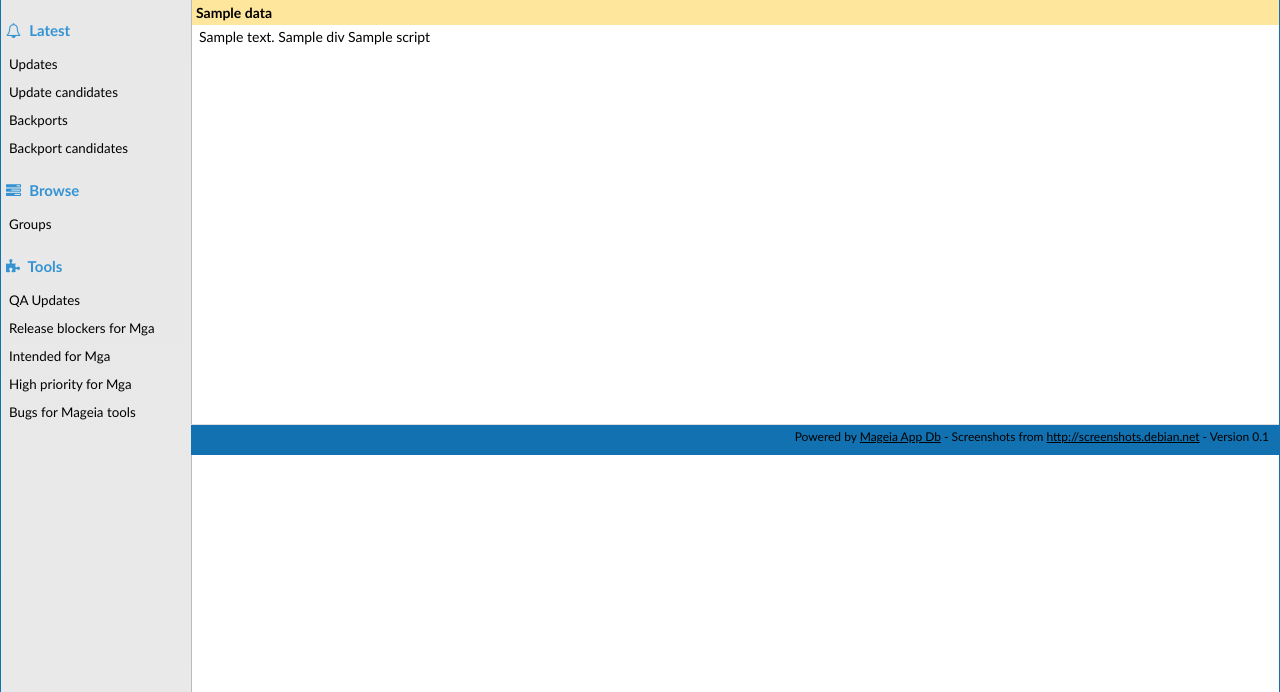
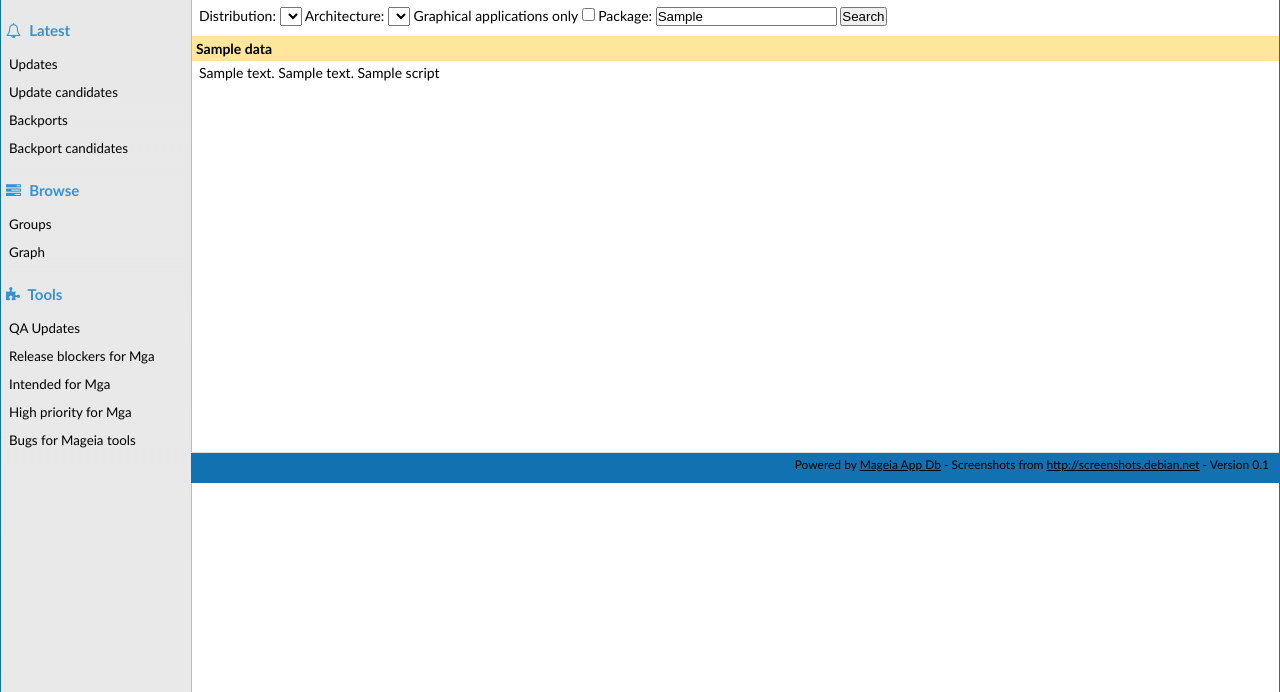
Before and after one commit to manatools/madb, a Flask app: template madb/templates/graph.html in a window 1280 px wide. Shown: the part 76-768 px from the top of the page. Run offline with Flask 3, Linux system fonts and the light colour scheme; the template is opened without the code that fills it: most values are stand-ins (such as "Sample title", 1, 10 or a date in 2020); lists and menus that the app fills with data are empty; parts of the project's set-up code (start-up, migrations or seed data) failed here and were passed over; some libraries are stand-ins or nearby versions.

Commit message:
Feature: add dependencies graphs

```diff
--- a/madb/app.py
+++ b/madb/app.py
@@ -777,6 +777,7 @@ def create_app():
             advanced = [
                 ["Source RPM", last.get_sourcerpm() or "NOT IN DATABASE ?!", ""],
                 ["Build time", datetime.fromtimestamp(last.get_build_time()), ""],
+                ["Dependencies graph", f"<a href='/graph?distribution={release}&architecture={arch}&rpm={last.get_name()}'>Open</a>", ""],
                 ["Changelog", "<br />\n".join(logs), ""],
                 ["Files", "<br />\n".join(last.get_files()), ""],
                 ["Dependencies", "<br />\n".join(deps), ""],
@@ -879,25 +880,39 @@ def create_app():
             data_bugs[bug["Bug ID"]] = entry
         return data_bugs, counts, assignees
 
-    @app.route("/graph/<pkg>")
-    def graph(pkg):
+    @app.route("/graph")
+    def graph():
+        release = request.args.get("distribution", None)
+        arch = request.args.get("architecture", None)
+        pkg = request.args.get("rpm", "dnf")
+        level = request.args.get("level", 2, type=int)
+        descending = request.args.get("descending", 1, type=int)
+        if not release:
+            release = next(iter(config.DISTRIBUTION.keys()))
+            arch = next(iter(config.ARCHES.keys()))
         nav_data = navbar(lang=request.accept_languages.best)
         data = {
             "nav_html": nav_data["html"],
             "nav_css": nav_data["css"],
             "config": data_config,
+            "title": "Rpms children network" if descending else "Rpms parents network",
+            "base_url" : "/graph",
+            "graph": True,
+            "level": level,
+            "rpm_search": pkg,
+            "descending": descending,
+            "url_end": f"?distribution={release}&architecture={arch}&graphical=0",
         }
-        graph = RpmGraph("9", "x86_64")
+        graph = RpmGraph(release, arch, level, descending)
 
         # Get Chart Components
-        script, div = components(graph.run(pkg))
-        print(div)
+        script, content = components(graph.run(pkg))
 
         # Return the components to the HTML template
         return render_template(
             template_name_or_list='graph.html',
             script=script,
-            div=div,
+            content=content,
             data=data
         )
 
--- a/madb/cerisier.py
+++ b/madb/cerisier.py
@@ -20,12 +20,13 @@ from bokeh.resources import CDN
 import madb.config as config
 
 class RpmGraph():
-    def __init__(self, release, arch):
+    def __init__(self, release, arch, level, descending):
         self.base = Dnf5MadbBase(release, arch, config.DATA_PATH)
+        self.level = level
+        self.descending = bool(descending)
 
     def run(self, current_rpm):
         self.current_rpm = current_rpm
-        self.level = 2
         self.hist = []
         plot = self.render(self.current_rpm)
         self.field = TextInput(value=self.current_rpm, title="Select package: ")
@@ -106,7 +107,7 @@ class RpmGraph():
                 ]
         for link_type, link_color in process:
             previous = ""
-            l = self.base.search(link_type, [ref])
+            l = self.base.search(link_type, [ref.get_name(),])
             if l is None:
                 print(f"{link_color} is void")
                 continue
@@ -123,9 +124,10 @@ class RpmGraph():
                         continue
                     p_name = p.get_name()
                     if p_name in self.G.nodes() :
-                        attrs = get_node_attributes(self.G, 'req')
-                        attrs[p_name] = f"{attrs[p_name]} {str(req)}/{ref.get_name()}"
-                        set_node_attributes(self.G,attrs,'req')
+                    #    attrs = get_node_attributes(self.G, 'req')
+                    #    attrs[p_name] = f"{attrs[p_name]} {str(req)}/{ref.get_name()}"
+                    #    set_node_attributes(self.G,attrs,'req')
+                        pass
                     else:
                         self.G.add_node(p_name,
                                 name=p_name,
@@ -133,16 +135,18 @@ class RpmGraph():
                                 width=(len(p_name) * 0.018 + 0.05 ),
                                 offset= -len(p_name) * 2.5 - 6,
                                 color= ' cornsilk',
-                                req= f"{str(req)}/{ref.get_name()}",
+                                #req= f"{str(req)}/{ref.get_name()}",
+                                req = "",
                             )
                     self.G.add_edge(ref.get_name(), p_name,
                                 name=ref.get_name(),
                                 version= ref.get_version(),
-                                req=str(req) ,
+                                #req=str(req) ,
+                                req = "",
                                 color=link_color)
                     if p_name != previous:
                         if deepth <= self.level - 2:
-                            self.add_requires(p, deepth + 1)
+                            self.add_parents(p, deepth + 1)
                     previous = p_name
 
     def graphe(self, name, descending=True):
@@ -157,8 +161,10 @@ class RpmGraph():
                                 req="")
             if descending:
                 self.add_requires(pkg, 0)
+                print("Descending")
             else:
                 self.add_parents(pkg, 0)
+                print("Ascending")
         if len(packages) == 0:
             print("Found nothing")
         return (self.G.number_of_nodes(), self.G.number_of_edges())
@@ -179,11 +185,11 @@ class RpmGraph():
         self.current_rpm = pkg
         self.hist.append([pkg, self.level])
         self.G = Graph()
-        nrn, nre = self.graphe(pkg)
+        nrn, nre = self.graphe(pkg, self.descending)
         if nrn == 0:
             return Div(text="This package is unknown")
         newgraph = from_networkx(self.G, spring_layout, scale=2, center=(0,0))
-        newplot = figure(title="RPM network", sizing_mode ="scale_width", aspect_ratio=2, x_range=(-2.2, 2.2), y_range=(-2.1, 2.1),
+        newplot = figure( sizing_mode ="scale_width", aspect_ratio=2, x_range=(-2.2, 2.2), y_range=(-2.1, 2.1),
                 tools="tap", toolbar_location=None)
         newplot.axis.visible = False
         newplot.grid.visible = False
--- a/madb/templates/graph.html
+++ b/madb/templates/graph.html
@@ -1,9 +1,10 @@
 {% extends 'layout.html' %}
 {% block container %}
+{% include 'search.html' %}
 <div class="pagename">
     <p>{{ data.title }}</p>
 </div>
 <p>{{ data.comments|safe }}
-{{ div | safe }}
+{{ content | safe }}
 {{ script | safe }}
 {% endblock %}
--- a/madb/templates/menu.html
+++ b/madb/templates/menu.html
@@ -13,6 +13,7 @@
             <h2><i class="icon-tasks"></i> Browse</h2>
             <ul>
                 <li class="leaf "><a href="/group">Groups</a></li>
+                <li class="leaf "><a href="/graph">Graph</a></li>
             </ul>
         <!--
             <ul>
--- a/madb/templates/search.html
+++ b/madb/templates/search.html
@@ -9,7 +9,7 @@
             const dist_field = document.getElementById("distribution");
             const dist = dist_field.value;
             const graphical_field = document.getElementById("graphical");
-            const graphical = graphical_field.checked ? "1" : "0";
+            if (graphical_field !== null){ var graphical = graphical_field.checked ? "1" : "0"};
             const pkg_field = document.getElementById("package_name");
             const pkg = pkg_field.value;
             // in hidden field
@@ -23,11 +23,18 @@
                 newrepo = `${dist}-${arch}-${matches[1]}`;
             }
             else { newrepo = ""}
+            const slider = document.getElementById("graphLevel");
+            if (slider !== null) {var level = slider.value;}
+            const descend_field = document.getElementById("descending");
+            if (descend_field !== null) {var descending = descend_field.checked ? "1" : "0";}
 
             // Construit l'URL cible en combinant l'action du formulaire et la valeur sélectionnée
-            targetUrl = `${arch_field.getAttribute("data-base-url")}?distribution=${dist}&architecture=${arch}&graphical=${graphical}`;
-            targetUrl = targetUrl + ( pkg !== "" ? `&rpm=${pkg}` : "") + ( newrepo !== "" ? `&repo=${newrepo}` : "")
-            targetUrl = targetUrl + ( group !== "" ? `&group=${group}` : "")
+            targetUrl = `${arch_field.getAttribute("data-base-url")}?distribution=${dist}&architecture=${arch}`;
+            targetUrl = targetUrl + ( graphical_field !== null ? `&graphical=${graphical}` : "");
+            targetUrl = targetUrl + ( pkg !== "" ? `&rpm=${pkg}` : "") + ( newrepo !== "" ? `&repo=${newrepo}` : "");
+            targetUrl = targetUrl + ( group !== "" ? `&group=${group}` : "");
+            targetUrl = targetUrl + ( slider !== null ? `&level=${level}` : "");
+            targetUrl = targetUrl + ( descending !== "" ? `&descending=${descending}` : "");
 
             // Reload the page with the new query string
             window.location.href = targetUrl;
@@ -38,10 +45,12 @@
     function onsearchfieldChange(event) {
         this.dispatchEvent(new Event("submit"));
     }
+
+
 </script>
 
 
-<form id="search-form" action="/show" method="get" >
+<form id="search-form" action="{{ '/graph' if data.graph else '/show' }}" method="get" >
     <label for="architecture">Distribution: </label>
 
     <select id="distribution" name="distribution" class="searchfield">
@@ -57,15 +66,22 @@
         <option value="{{ key }}" {% if '='+key+'&' in data.url_end %}  selected="selected" {% endif %}>{{ value }}</option>
         {% endfor %}
     </select>
+    {% if not data.graph %}
     <label>Graphical applications only</label>
         <input type="checkbox" id="graphical" value="1" {% if 'graphical=1' in data.url_end %} checked{% endif %} class="searchfield">
+    {% endif%}
 
     <label for="package_name">Package: </label>
 
     <input type="text" id="package_name" name="rpm" value="{{ data.rpm_search if data.rpm_search is not none }}">
     <input type="hidden" id="repo" name="repo" value="{{ data.repo if data.repo is not none }}">
     <input type="hidden" id="group" name="group" value="{{ data.group if data.group is not none }}">
-
+    {% if data.graph %}
+    <label>Deepth: 1 </label>
+    <input type="range" min="1" max="3" value="{{ data.level }}" class="searchfield" id="graphLevel">
+    <label>3  Descending requirements: </label>
+    <input type="checkbox" id="descending" value="1" {{ 'checked' if data.descending }} class="searchfield">
+    {% endif%}
     <button type="submit">Search</button>
 </form>
 <br />
```
Also changed, not shown: madb/dnf5madbbase.py (+7 -6 lines).
